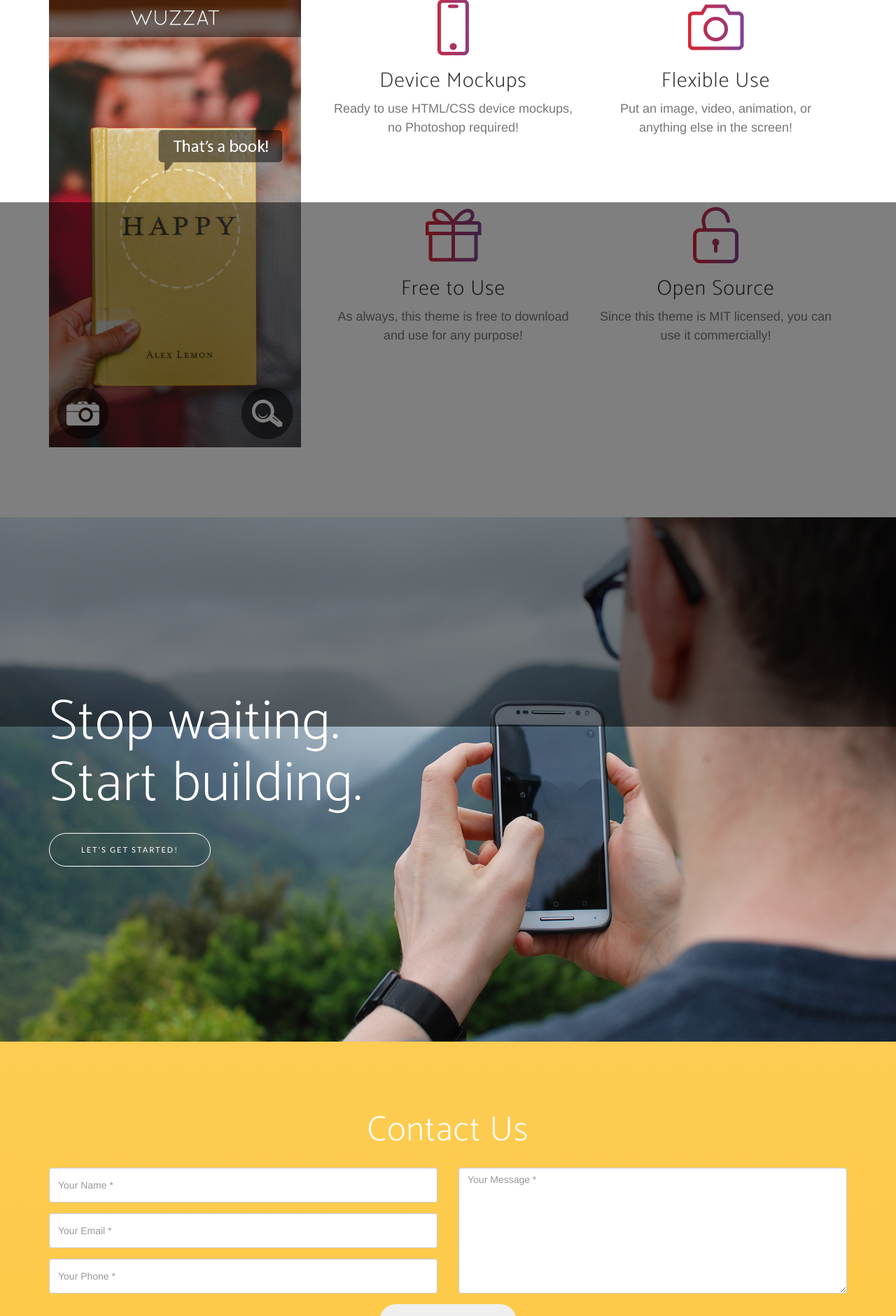
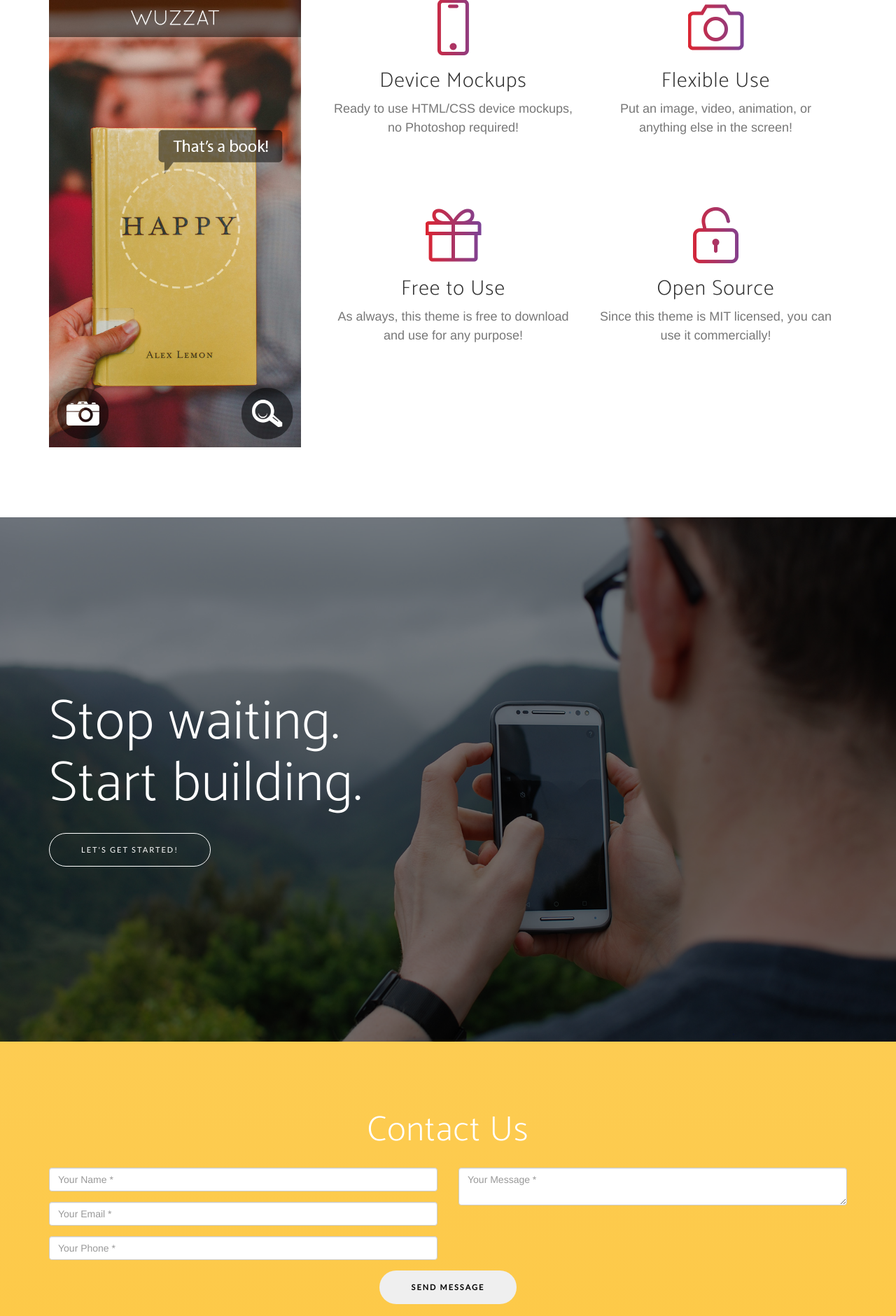
Before and after one commit to Developers-Foundation/mfsdac-gala, a PHP site: page / in a window 1280 px wide. Shown: the part 1710-3590 px from the top of the page at 70% size. Run offline with PHP 8.4, Linux system fonts and the light colour scheme; style sheets or scripts are compiled from the project's sources; some libraries are stand-ins or nearby versions; some web fonts are replaced.

Commit message:
fixed button and icon margins, also redid hover effect for the contact button

```diff
--- a/css/custom.css
+++ b/css/custom.css
@@ -3,12 +3,6 @@
  * Copyright 2013-2017 Start Bootstrap
  * Licensed under MIT (https://github.com/BlackrockDigital/startbootstrap/blob/gh-pages/LICENSE)
  */
-#contact input {
-  height: 50px;
-}
-#contact textarea {
-  height: 180px;
-}
 #eiffel-tower {
   margin-top: 25vh;
 }
@@ -36,20 +30,23 @@
 .header-content-inner {
   text-align: center;
 }
-#map {
-  margin-top: 25px;
+.service-heading {
+  font-weight: bold;
 }
-.overlay {
-  background: transparent;
-  position: relative;
-  width: 100%;
-  height: 450px;
-  /* your iframe height */
-  top: 450px;
-  /* your iframe height */
-  margin-top: -450px;
-  /* your iframe height */
+.abt-lnk {
+  color: white;
+}
+.abt-lnk:hover {
+  color: black;
+}
+.contact-btn {
+  margin-bottom: 20px;
+  font-weight: bold;
+  color: black;
+}
+.contact-btn:hover {
+  background-color: #E6E6E6;
 }
 #social {
-  margin-top: 25px;
+  margin-top: 20px;
 }
--- a/index.html
+++ b/index.html
@@ -226,7 +226,7 @@
                             <div class="clearfix"></div>
                             <div class="col-lg-12 text-center">
                                 <div id="success"></div>
-                                <button type="submit" class="btn btn-xl">Send Message</button>
+                                <button type="submit" class="btn btn-xl contact-btn">Send Message</button>
                             </div>
                         </div>
                     </form>
--- a/less/custom.less
+++ b/less/custom.less
@@ -1,14 +1,4 @@
 @import "variables.less";
-
-#contact {
-    input {
-        height: 50px;
-    }
-
-    textarea {
-        height: 180px;
-    }
-}
 
 #eiffel-tower {
     margin-top: 25vh;
@@ -49,20 +39,29 @@
     text-align: center;
 }
 
-#map {
-    margin-top: 25px;
+.service-heading{
+    //bold
+    font-weight: bold;
 }
 
-// Source of overlay: http://stackoverflow.com/questions/21992498/disable-mouse-scroll-wheel-zoom-on-embedded-google-maps
-.overlay {
-   background: transparent;
-   position: relative;
-   width: 100%;
-   height: 450px; /* your iframe height */
-   top: 450px;  /* your iframe height */
-   margin-top: -450px;  /* your iframe height */
+.abt-lnk{
+    color: white;
 }
 
-#social {
-    margin-top: 25px;
+.abt-lnk:hover{
+    color: black;
 }
+
+.contact-btn{
+    margin-bottom: 20px;
+    font-weight: bold;
+    color: black;
+}
+
+.contact-btn:hover{
+    background-color: #E6E6E6;
+}
+
+#social{
+    margin-top: 20px;
+}
```
